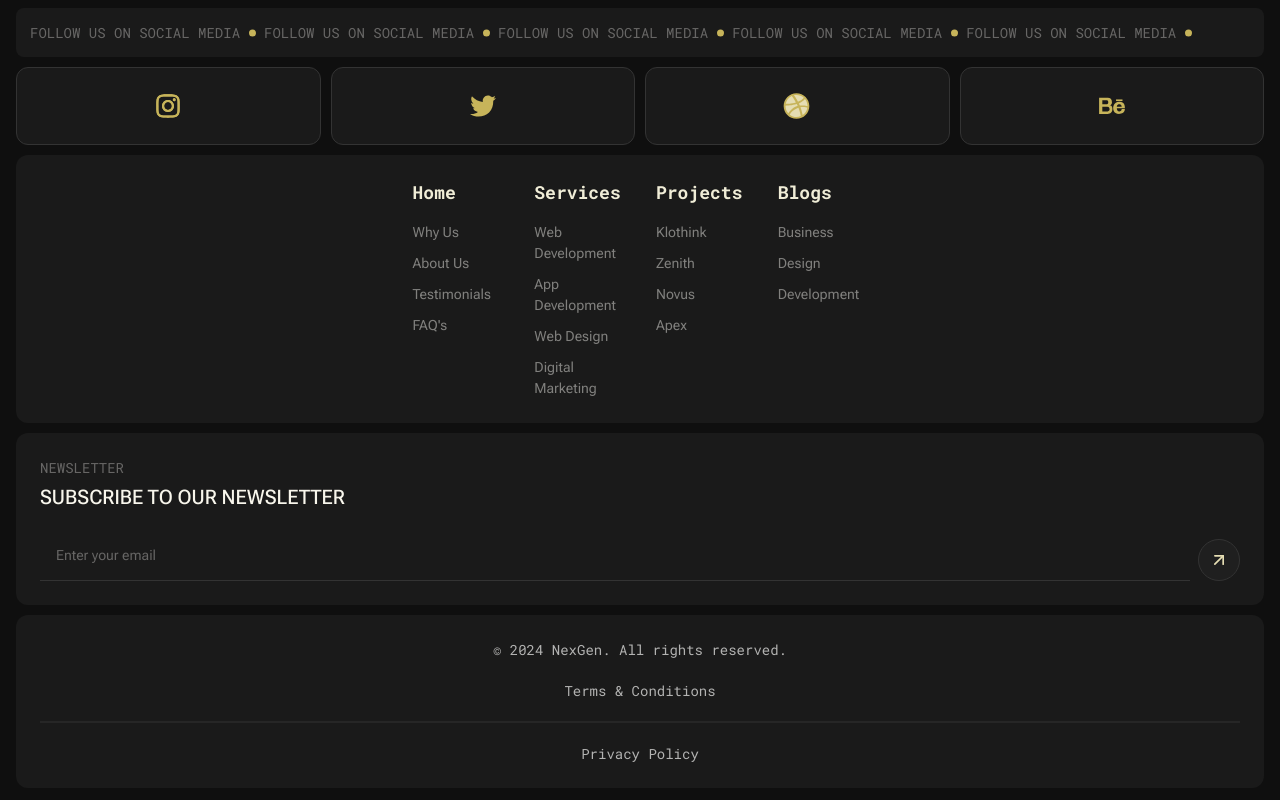
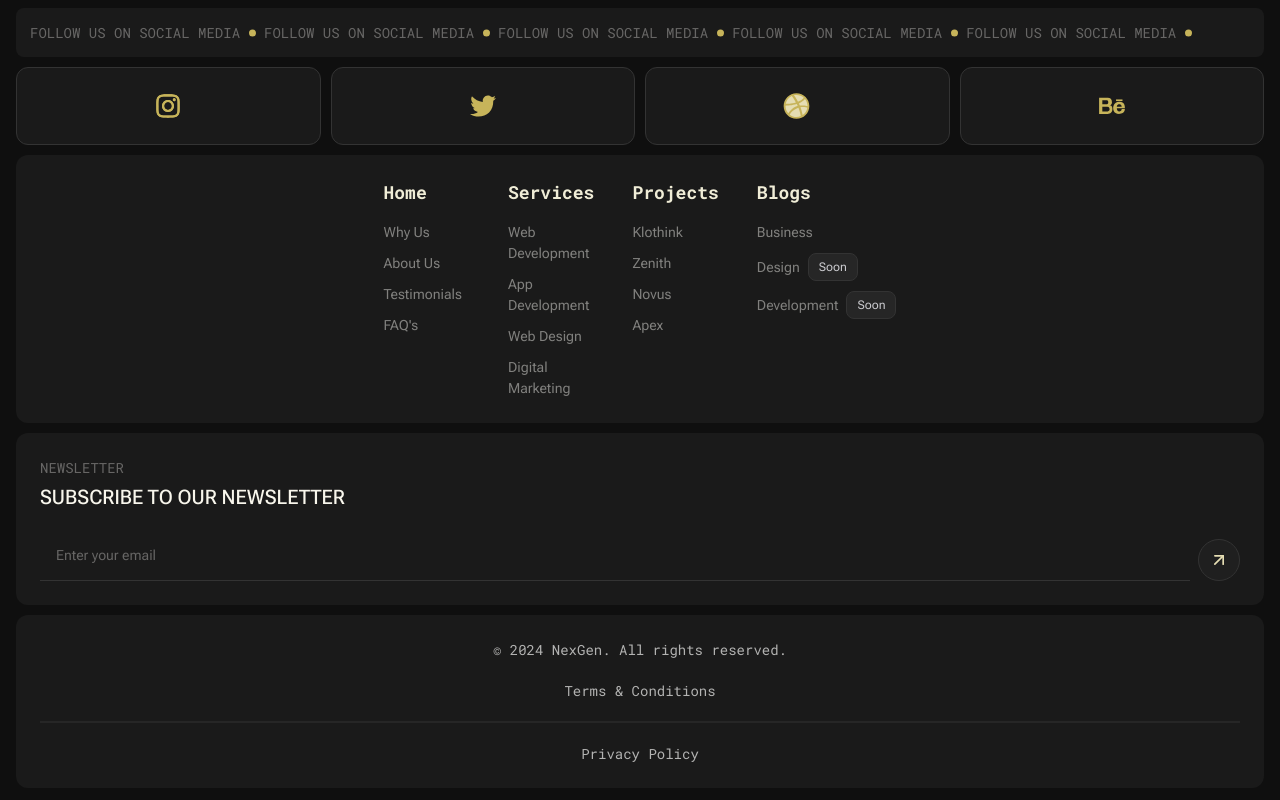
Before and after one commit to Sammie-oje/NexGen-site, a React (Vite) app: page / in a window 1280 px wide. Shown: the part 6570-7370 px from the top of the page. Built offline with nearby package versions, Linux system fonts and the light colour scheme.

Commit message:
Added conditional rendering to the FooterLinks li elements

```diff
--- a/src/components/ui/FooterLinks.jsx
+++ b/src/components/ui/FooterLinks.jsx
@@ -46,7 +46,14 @@ function Links({ header, links }) {
       </h3>
       <ul className="flex flex-col gap-1 font-regular font-roboto-flex text-[14px] text-neutral-50">
         {links.map(({ name, status }) => (
-          <li>{name}</li>
+          <li className="flex items-center gap-(--gap-connected)">
+            <span>{name}</span>
+            {status !== "active" && (
+              <span className="bg-neutral-15 px-1 py-[4px] border border-neutral-20 text-[12px] font-roboto-flex font-regular text-neutral-80 rounded-1">
+                Soon
+              </span>
+            )}
+          </li>
         ))}
       </ul>
     </div>
```
